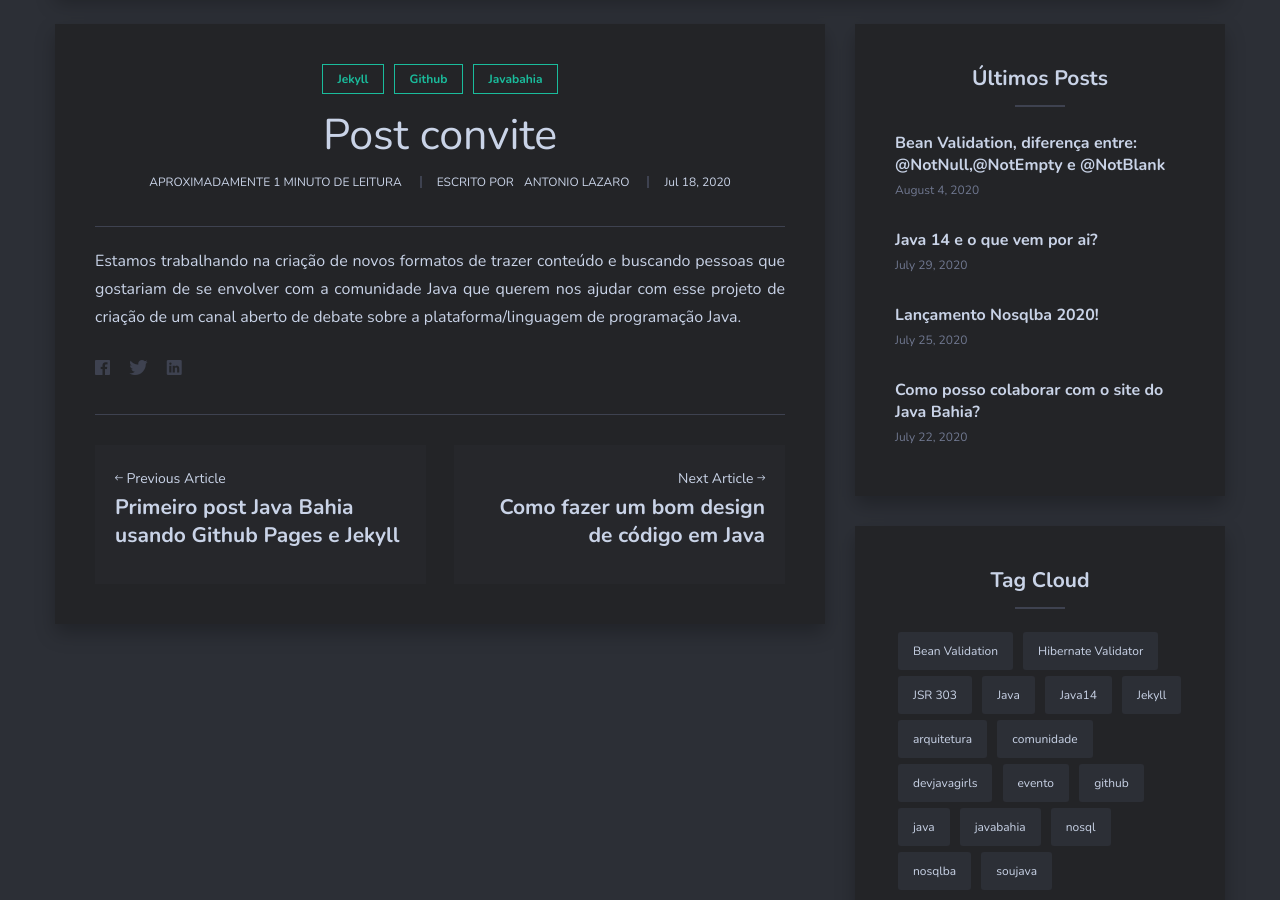
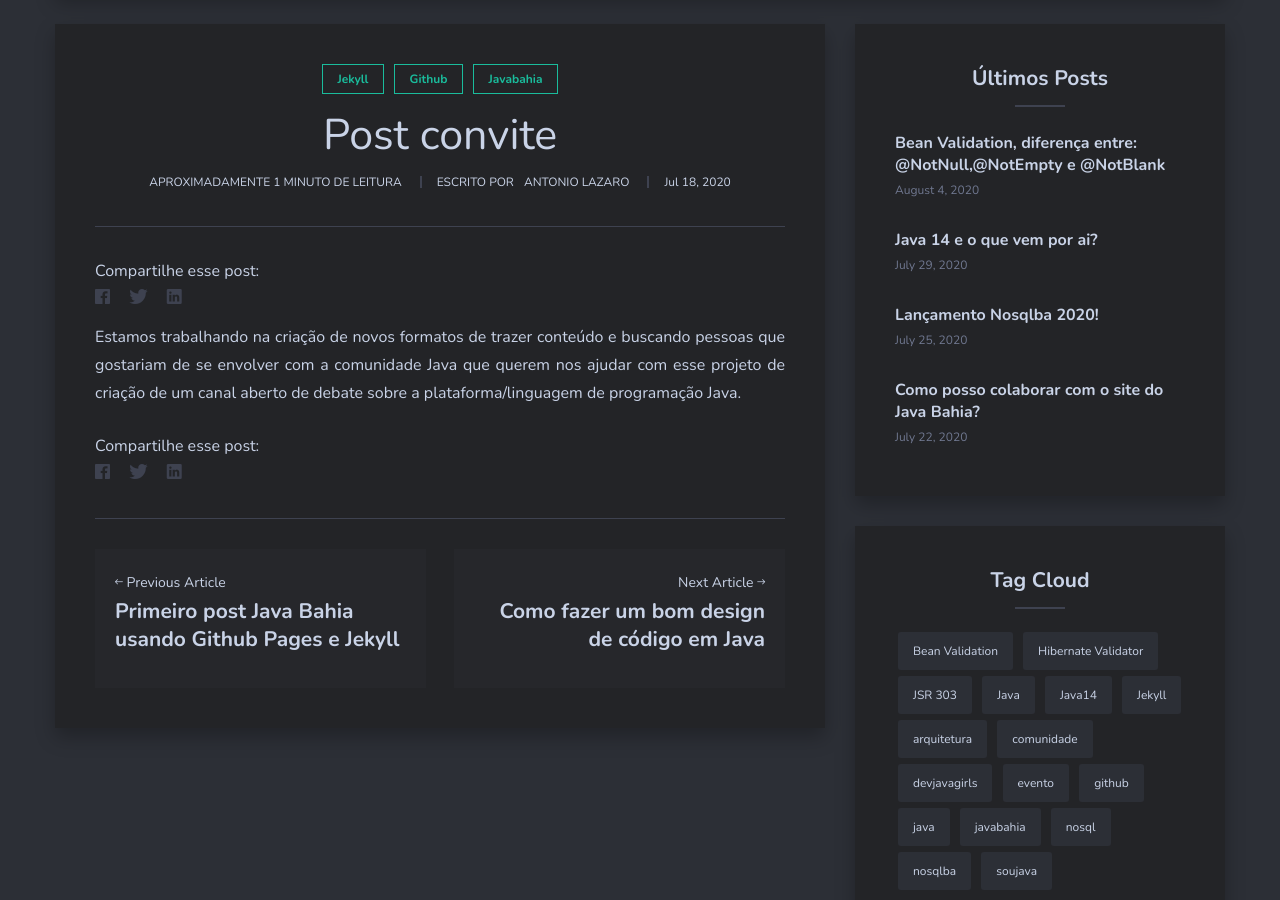
Before and after one commit to javabahia/javabahia.github.io, a Jekyll site: the page built from _posts/2020-07-18-novidades-javabahia.markdown, in a window 1280 px wide and 900 px high, scrolled down 701 px. Built offline with Jekyll 4.4.1, drawn with Linux system fonts in a browser that asks for light colours; nearby versions of some CDN libraries; comment, search, counter and statistics services are not loaded.

Commit message:
melhoria no compartilhamento

```diff
--- a/_layouts/post.html
+++ b/_layouts/post.html
@@ -49,10 +49,41 @@ layout: default
 					</div>
 				</div>
 
+				<div class="post-share">
+					Compartilhe esse post:
+					<ul class="share-list list-reset">
+						<li class="share-item">
+							<a class="share-facebook" href="https://www.facebook.com/sharer/sharer.php?u={{ site.url }}{{ site.baseurl }}{{ page.url }}"
+							onclick="window.open(this.href, 'pop-up', 'left=20,top=20,width=500,height=500,toolbar=1,resizable=0'); return false;"
+							title="Share on Facebook" rel="nofollow">
+								<i class="ion ion-logo-facebook"></i>
+							</a>
+						</li>
+
+						<li class="share-item">
+							<a class="share-twitter" href="https://twitter.com/intent/tweet?text={{ page.title | uri_escape }}&url={{ site.url }}{{ site.baseurl }}{{ page.url }}"
+							onclick="window.open(this.href, 'pop-up', 'left=20,top=20,width=500,height=500,toolbar=1,resizable=0'); return false;"
+							title="Share on Twitter" rel="nofollow">
+								<i class="ion ion-logo-twitter"></i>
+							</a>
+						</li>
+
+						<li class="share-item">
+							<a class="share-linkedin" href="https://www.linkedin.com/shareArticle?mini=true&url={{ site.url }}{{ site.baseurl }}{{ page.url }}&title={{ page.title | uri_escape }}&summary={{ page.description | uri_escape }}&source={{ site.title | uri_escape }}"
+							onclick="window.open(this.href, 'pop-up', 'left=20,top=20,width=500,height=500,toolbar=1,resizable=0'); return false;"
+							title="Share on LinkedIn" rel="nofollow">
+								<i class="ion ion-logo-linkedin"></i>
+							</a>
+						</li>
+
+					</ul>
+				</div>
+
 				<div class="post-body">
 					{{ content }}
 
 					<div class="post-share">
+						Compartilhe esse post:
 						<ul class="share-list list-reset">
 							<li class="share-item">
 								<a class="share-facebook" href="https://www.facebook.com/sharer/sharer.php?u={{ site.url }}{{ site.baseurl }}{{ page.url }}"
```
